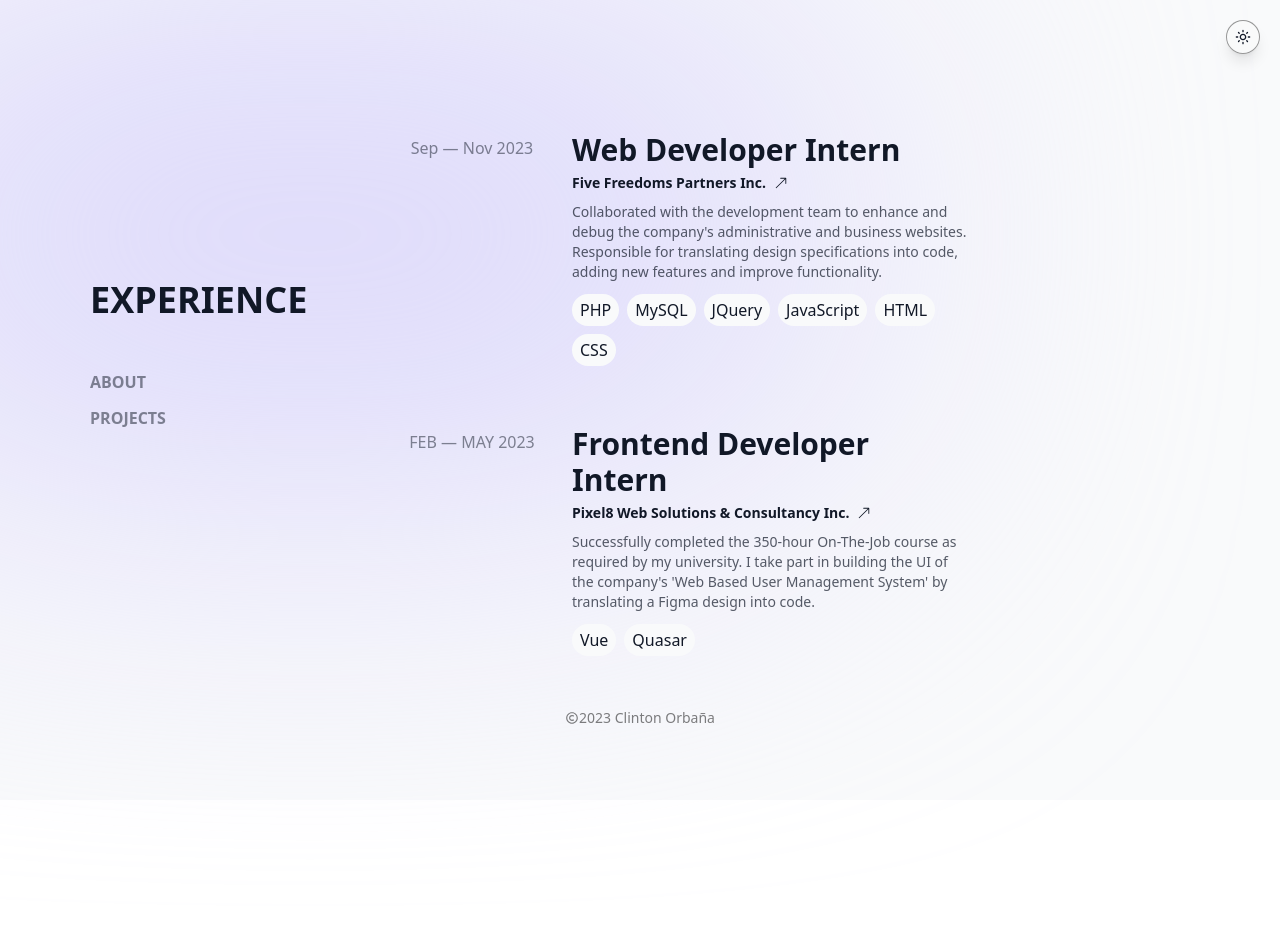
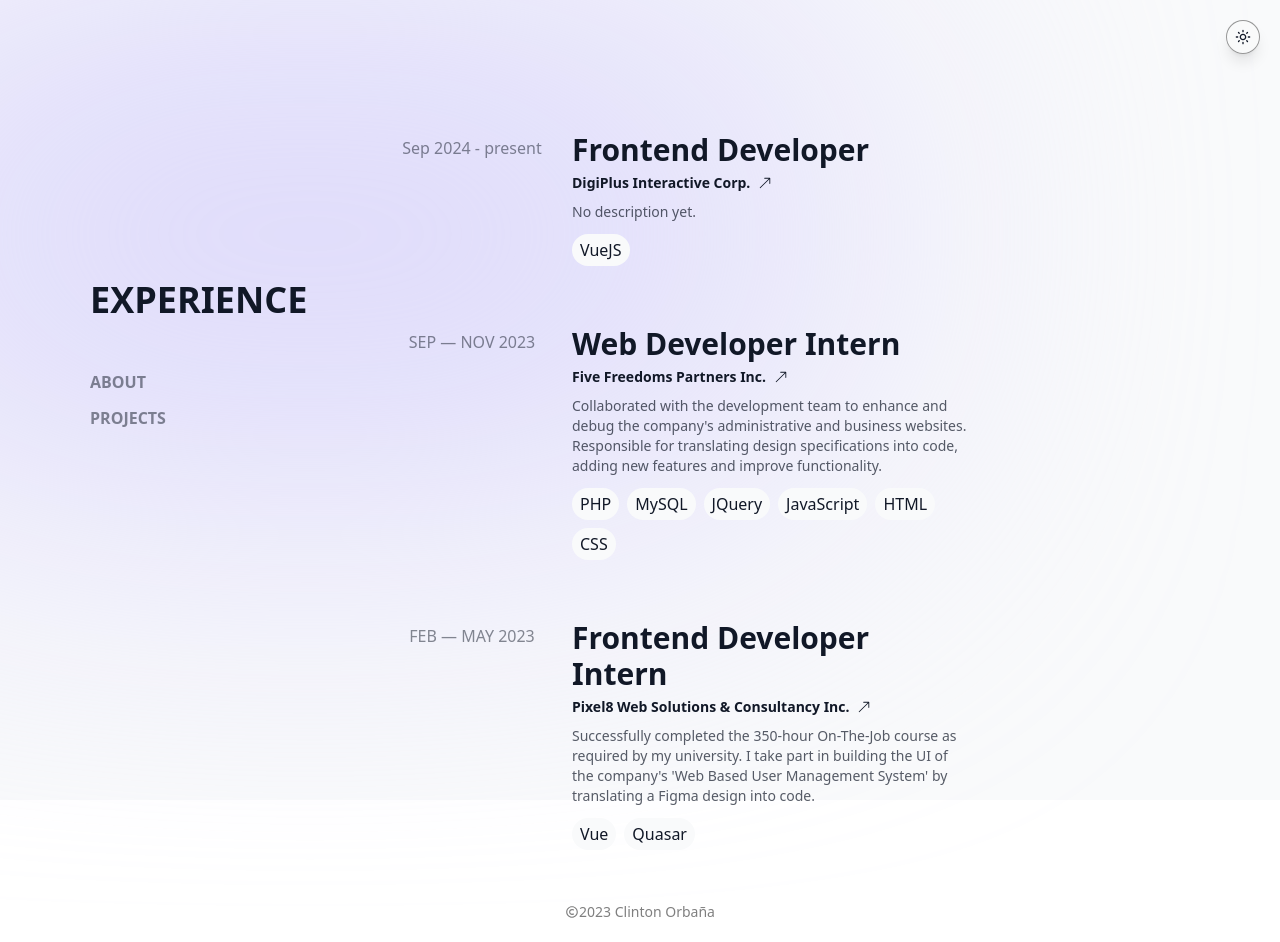
Before and after one commit to clntnorbana/portfolio.v2, a React (Vite) app: page /experience in a window 1280 px wide. Before the commit the page ends 800 px from the top, so only its background shows below. Built offline with nearby package versions, Linux system fonts and the light colour scheme.

Commit message:
new experience added

```diff
--- a/src/pages/experience/data.ts
+++ b/src/pages/experience/data.ts
@@ -9,9 +9,17 @@ export type ExperiencesType = {
 
 const data: ExperiencesType[] = [
   {
+    job_title: "Frontend Developer",
+    company: "DigiPlus Interactive Corp.",
+    date: "Sep 2024 - present",
+    description: "No description yet.",
+    tools: ["VueJS"],
+    url: "https://digiplus.com.ph/",
+  },
+  {
     job_title: "Web Developer Intern",
     company: "Five Freedoms Partners Inc.",
-    date: "Sep — Nov 2023",
+    date: "SEP — NOV 2023",
     description:
       "Collaborated with the development team to enhance and debug the company's administrative and business websites. Responsible for translating design specifications into code, adding new features and improve functionality.",
     tools: ["PHP", "MySQL", "JQuery", "JavaScript", "HTML", "CSS"],
```
